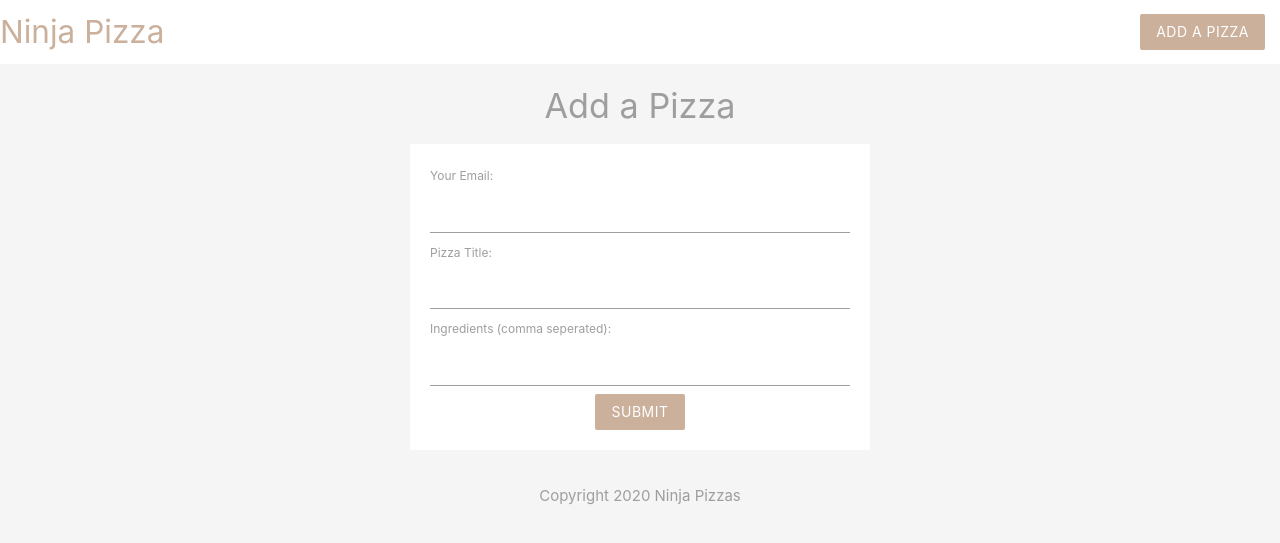
After one commit to CS30-assignments/php-tutorials, a PHP site: page /add.php in a window 1280 px wide. The commit adds this page. Shown: the top 543 px of the page. Run offline with PHP 8.4, Linux system fonts and the light colour scheme.

Commit message:
created add info page

```diff
--- /dev/null
+++ b/add.php
@@ -0,0 +1,35 @@
+<?php
+
+?>
+
+
+<!DOCTYPE html>
+<html>
+    <?php include('templates/header.php'); ?>
+
+    <section class="container grey-text">
+        <h4 class="center">Add a Pizza</h4>
+        <form action="" method="" class="white">
+            <label>Your Email: </label>
+            <input type="text" name="email">
+
+            <label>Pizza Title: </label>
+            <input type="text" name="title">
+
+            <label>Ingredients (comma seperated): </label>
+            <input type="text" name="ingredients">
+
+            <div class="center">
+                <input type="submit" name="submit" value="submit" class="btn brand z-depth-0">
+            </div>
+
+        </form>
+
+    </section>
+
+
+    <?php include('templates/footer.php'); ?>
+
+
+
+</html>
--- a/index.php
+++ b/index.php
@@ -2,6 +2,7 @@
 
 ?>
 
+<!-- #17: 7:09 -->
 
 <!DOCTYPE html>
 <html>
--- a/templates/header.php
+++ b/templates/header.php
@@ -9,6 +9,12 @@
         .brand-text{
             color: #cbb09c !important;
         }
+
+        form{
+            max-width: 460px;
+            margin: 20px auto;
+            padding: 20px;
+        }
     </style>
     </head>
     <body class = "grey lighten-4">
```
